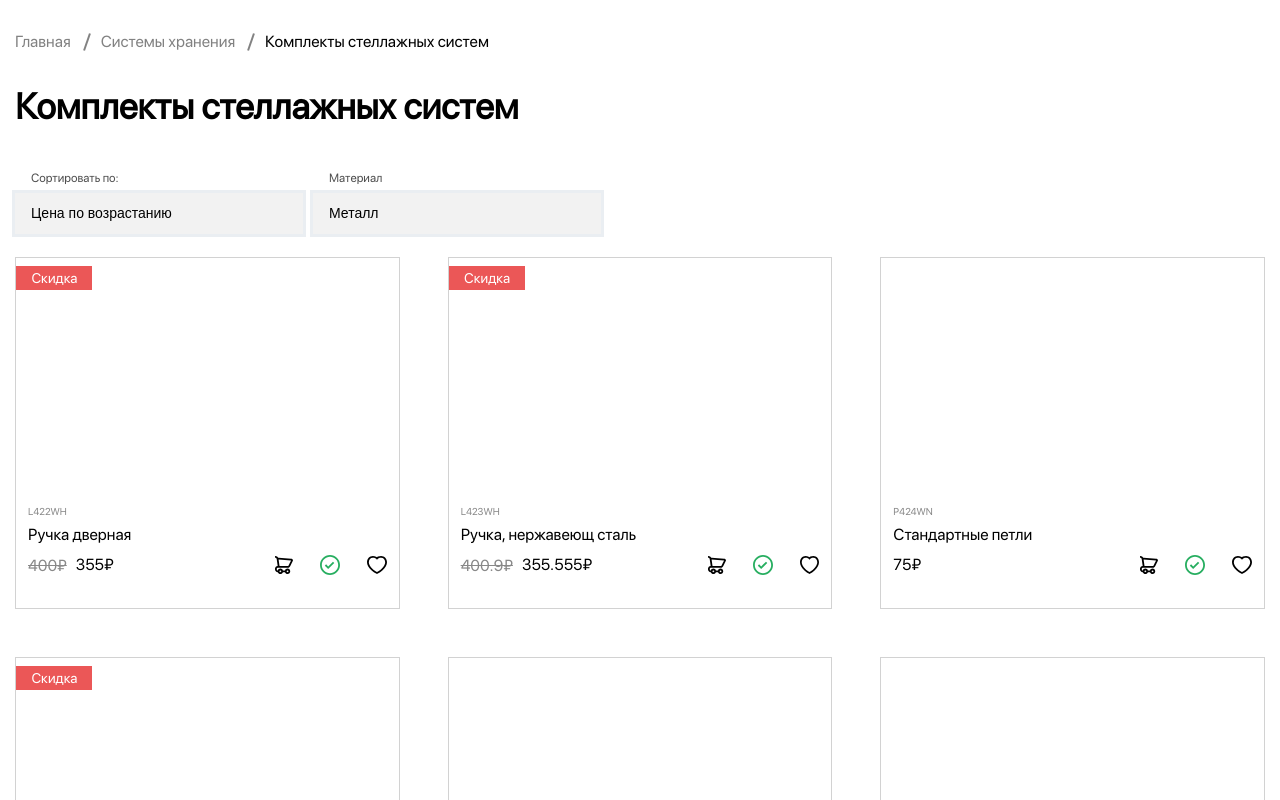
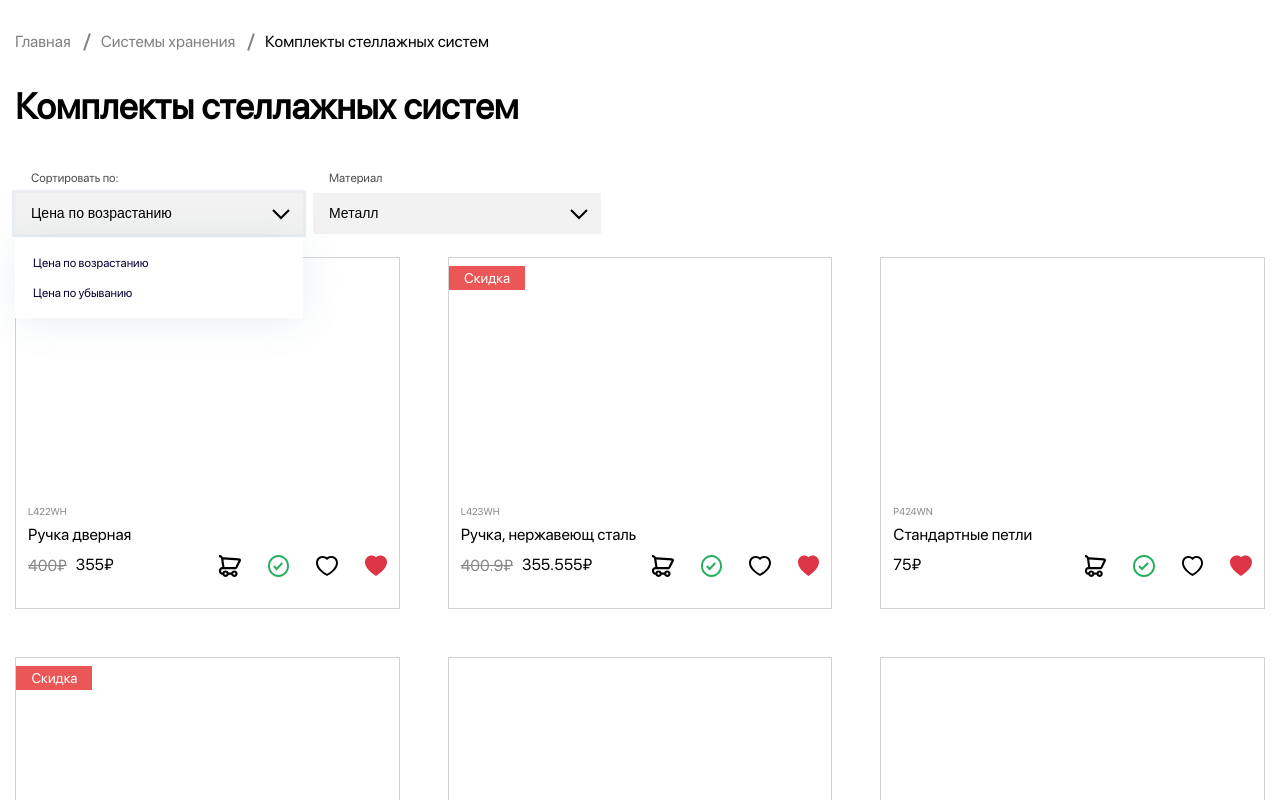
Before and after one commit to teacher-cheater/shelving-system, a Vue app: page / in a window 1280 px wide. Both pictures are taken after a click on the button "Цена по возрастанию". Shown: the top 800 px of the page. Built offline with nearby package versions, Linux system fonts and the light colour scheme.

Commit message:
add custom select:dropdown-list

```diff
--- /dev/null
+++ b/src/components/Dropdown.vue
@@ -0,0 +1,188 @@
+<template>
+  <div class="dropdown-items">
+    <div class="dropdown-items__content dropdown">
+      <span>{{ label }}</span>
+      <button
+        class="dropdown-items__btn"
+        @click="toggleDropdown"
+        :class="{ 'dropdown-items__btn--active': isOpen }"
+      >
+        {{ selectedItem || defaultText }}
+      </button>
+      <ul
+        class="dropdown-items__list"
+        :class="{ 'dropdown-items__list--visible': isOpen }"
+      >
+        <li
+          v-for="item in items"
+          :key="item"
+          class="dropdown-items__item"
+          @click="selectItem(item)"
+        >
+          {{ item }}
+        </li>
+      </ul>
+    </div>
+  </div>
+</template>
+
+<script lang="ts">
+import { defineComponent, ref } from "vue";
+
+export default defineComponent({
+  // eslint-disable-next-line vue/multi-word-component-names
+  name: "Dropdown",
+  props: {
+    items: {
+      type: Array as () => string[],
+      required: true,
+    },
+    label: {
+      type: String,
+      required: true,
+    },
+    defaultText: {
+      type: String,
+      required: true,
+    },
+  },
+  setup(props, { emit }) {
+    const isOpen = ref(false);
+    const selectedItem = ref<string | null>(null);
+
+    const toggleDropdown = () => {
+      isOpen.value = !isOpen.value;
+    };
+
+    const selectItem = (item: string) => {
+      selectedItem.value = item;
+      isOpen.value = false;
+      emit("update:selected", item);
+    };
+
+    const handleClickOutside = (event: MouseEvent) => {
+      const target = event.target as HTMLElement;
+      if (!target.closest(".dropdown")) {
+        isOpen.value = false;
+      }
+    };
+
+    const handleKeyDown = (event: KeyboardEvent) => {
+      if (event.key === "Tab" || event.key === "Escape") {
+        isOpen.value = false;
+      }
+    };
+
+    document.addEventListener("click", handleClickOutside);
+    document.addEventListener("keydown", handleKeyDown);
+
+    return {
+      isOpen,
+      selectedItem,
+      toggleDropdown,
+      selectItem,
+    };
+  },
+});
+</script>
+
+<style scoped>
+.dropdown-items__content {
+  position: relative;
+}
+
+.dropdown-items__content span {
+  display: flex;
+  color: rgb(79, 79, 79);
+  font-size: 12px;
+  font-weight: 400;
+  line-height: 150%;
+  letter-spacing: 3%;
+  text-align: left;
+  padding: 6px 16px;
+}
+
+.dropdown-items__btn {
+  position: relative;
+  display: block;
+  text-align: left;
+  min-width: 288px;
+  width: 100%;
+  background: #f2f2f2;
+  padding: 10px 16px;
+  font-size: 14px;
+  line-height: 1.5;
+  color: #000000;
+  cursor: pointer;
+}
+
+.dropdown-items__btn:hover {
+  -webkit-transition: all 0.4s ease-in 0s;
+  -o-transition: all 0.4s ease-in 0s;
+  transition: all 0.4s ease-in 0s;
+  -webkit-box-shadow: 1px 4px 4px rgba(54, 94, 125, 0.1);
+  box-shadow: 1px 4px 4px rgba(54, 94, 125, 0.1);
+}
+
+.dropdown-items__btn::before {
+  content: "";
+  position: absolute;
+  top: 50%;
+  right: 10px;
+  -webkit-transform: translateY(-50%);
+  -ms-transform: translateY(-50%);
+  transform: translateY(-50%);
+  width: 24px;
+  height: 24px;
+  background: url("../assets/icons/chevron-bottom.svg") 0 0 / contain no-repeat;
+  pointer-events: none;
+  z-index: 1;
+}
+
+.dropdown-items__btn:focus {
+  outline: none;
+  -webkit-box-shadow: 0px 0px 0px 3px rgba(54, 94, 125, 0.1);
+  box-shadow: 0px 0px 0px 3px rgba(54, 94, 125, 0.1);
+}
+
+.dropdown-items__list {
+  display: none;
+  position: absolute;
+  left: 0;
+  top: 75px;
+  padding: 10px;
+  background: #ffffff;
+  -webkit-box-shadow: 1px 4px 40px rgba(54, 94, 125, 0.1);
+  box-shadow: 1px 4px 40px rgba(54, 94, 125, 0.1);
+  overflow: hidden;
+  width: 100%;
+  z-index: 5;
+}
+
+.dropdown-items__item {
+  padding: 8px;
+  font-weight: 400;
+  font-size: 12px;
+  line-height: 1.17;
+  color: #080534;
+  cursor: pointer;
+}
+
+.dropdown-items__item:hover {
+  background: #f3f6f8;
+}
+
+.dropdown-items__input {
+  display: none;
+}
+
+.dropdown-items__list--visible {
+  display: block;
+}
+
+.dropdown-items__btn--active {
+  outline: none;
+  -webkit-box-shadow: 0px 0px 0px 3px rgba(54, 94, 125, 0.1);
+  box-shadow: 0px 0px 0px 3px rgba(54, 94, 125, 0.1);
+}
+</style>
--- a/src/components/HelloWorld.vue
+++ b/src/components/HelloWorld.vue
@@ -16,45 +16,21 @@
       <div class="main__header-block">
         <h1>Комплекты стеллажных систем</h1>
         <div class="main__right-block select">
-          <!-- кастомная сортировка элементов -->
-          <div class="select__form-group dropdown-items">
-            <div class="dropdown-items__content dropdown">
-              <span>Сортировать по:</span>
-              <button class="dropdown-items__btn">Цена по возрастанию</button>
-              <ul class="dropdown-items__list">
-                <li class="dropdown-items__item arr-top">
-                  Цена по возрастанию
-                </li>
-                <li class="dropdown-items__item arr-down">Цена по убыванию</li>
-              </ul>
-            </div>
-          </div>
-          <!-- кастомная сортировка элементов -->
-          <div class="select__form-group dropdown-items">
-            <div class="dropdown-items__content dropdown">
-              <span>Материал</span>
-              <button class="dropdown-items__btn dropdown-items__btn--active">
-                Металл
-              </button>
-              <ul class="dropdown-items__list">
-                <li
-                  class="dropdown-items__item arr-top"
-                  data-value="material-steel"
-                >
-                  Металл
-                </li>
-                <li
-                  class="dropdown-items__item arr-down"
-                  data-value="material-tree"
-                >
-                  Дерево
-                </li>
-              </ul>
-            </div>
-          </div>
-          <!--  -->
+          <Dropdown
+            label="Сортировать по:"
+            :items="sortOptions"
+            defaultText="Цена по возрастанию"
+            @update:selected="sortItems"
+          />
+          <Dropdown
+            label="Материал"
+            :items="materialOptions"
+            defaultText="Металл"
+            @update:selected="filterByMaterial"
+          />
         </div>
       </div>
+
       <div class="main__cards">
         <ProductCard v-for="item in items" :key="item.id" :product="item" />
       </div>
@@ -63,18 +39,71 @@
 </template>
 
 <script lang="ts">
-import { defineComponent } from "vue";
+import { computed, defineComponent, ref } from "vue";
 import items from "../data/items.json";
 import ProductCard from "./ProductCard.vue";
+import Dropdown from "./Dropdown.vue";
 
 export default defineComponent({
   name: "HelloWorld",
   components: {
     ProductCard,
+    Dropdown,
   },
-  data() {
+  setup() {
+    const sortOptions = ref(["Цена по возрастанию", "Цена по убыванию"]);
+    const materialOptions = ref(["Металл", "Дерево"]);
+    const selectedSort = ref("");
+    const selectedMaterial = ref("");
+    const itemsList = ref(items);
+
+    const sortItems = (sortOption: string) => {
+      selectedSort.value = sortOption;
+    };
+
+    const filterByMaterial = (materialOption: string) => {
+      selectedMaterial.value = materialOption;
+    };
+
+    const filteredItems = computed(() => {
+      let filtered = itemsList.value;
+
+      if (selectedMaterial.value === "Металл") {
+        filtered = filtered.filter(
+          (item: { material: number }) => item.material === 2
+        );
+      } else if (selectedMaterial.value === "Дерево") {
+        filtered = filtered.filter(
+          (item: { material: number }) => item.material === 1
+        );
+      }
+
+      if (selectedSort.value === "Цена по возрастанию") {
+        filtered.sort(
+          (
+            a: { price: { current_price: number } },
+            b: { price: { current_price: number } }
+          ) => a.price.current_price - b.price.current_price
+        );
+      } else if (selectedSort.value === "Цена по убыванию") {
+        filtered.sort(
+          (
+            a: { price: { current_price: number } },
+            b: { price: { current_price: number } }
+          ) => b.price.current_price - a.price.current_price
+        );
+      }
+
+      return filtered;
+    });
+
     return {
       items,
+      sortOptions,
+      materialOptions,
+      sortItems,
+      filterByMaterial,
+      filteredItems,
     };
   },
 });
--- a/src/components/ProductCard.vue
+++ b/src/components/ProductCard.vue
@@ -19,10 +19,21 @@
             <img src="../assets/icons/cart.svg" alt="cart" />
           </button>
           <button type="button">
-            <img src="../assets/icons/add-cart.svg" alt="cart" />
+            <img src="../assets/icons/add-cart.svg" alt="add-cart" />
           </button>
           <button type="button">
-            <img src="../assets/icons/like-empty.svg" alt="cart" />
+            <img
+              class="product-card__like"
+              src="../assets/icons/like-empty.svg"
+              alt="like"
+            />
+          </button>
+          <button type="button">
+            <img
+              class="product-card__like"
+              src="../assets/icons/like.svg"
+              alt="like"
+            />
           </button>
         </div>
       </div>
@@ -147,4 +158,8 @@ export default defineComponent({
   background: transparent;
   cursor: pointer;
 }
+.product-card__icons-choice button img {
+  width: 21.6px;
+  height: 21.6px;
+}
 </style>
```
Also changed, not shown: src/assets/icons/like.svg (added).
